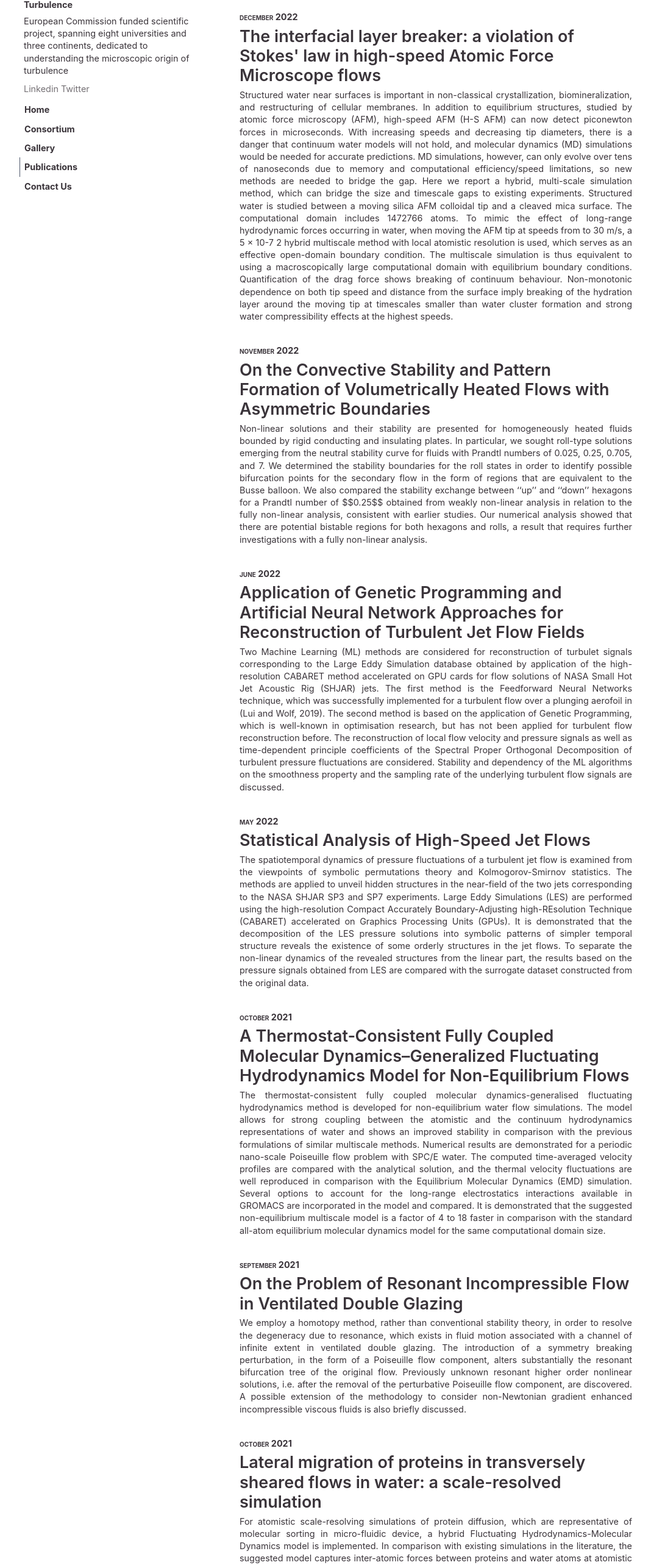
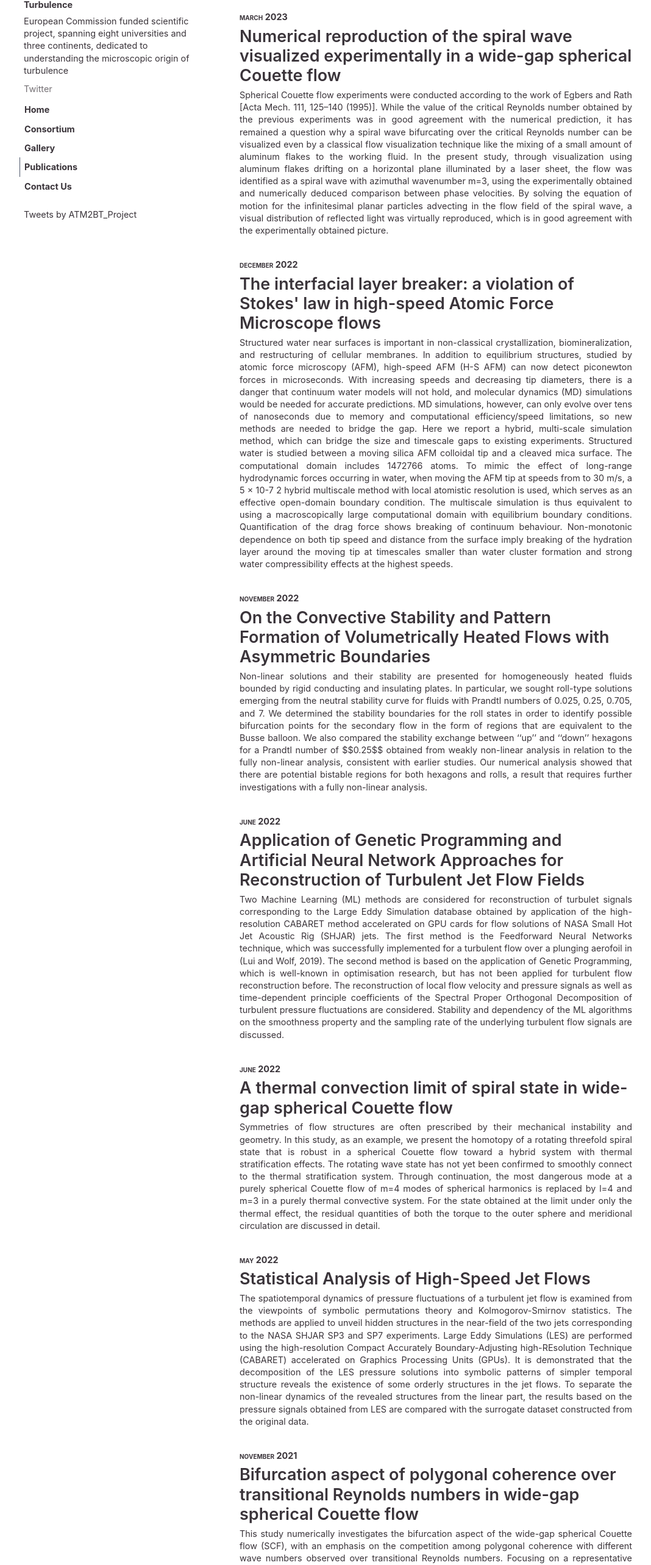
Before and after one commit to ATM2BT/ATM2BT.github.io, a plain HTML site: page publications.html in a window 1280 px wide. Shown: the part 194-2760 px from the top of the page at 61% size, without its empty margins (101-1169 px from the left). Drawn offline with Linux system fonts and the light colour scheme.

Commit message:
Add files via upload

```diff
--- a/publications.html
+++ b/publications.html
@@ -23,12 +23,12 @@
                             European Commission funded scientific project, spanning eight universities and three continents, dedicated to understanding the microscopic origin of turbulence
                         </div>
                         <div class="socials">
-                            <span>
+                            <!-- <span>
                                 <a href="https://www.linkedin.com/in/atm2bt-consortium-2930ab18a" target="_blank" rel="nofollow noopener noreferrer">Linkedin</a>
                             </span>
-                            &nbsp;
+                            &nbsp; -->
                             <span>
-                                <a href="https://twitter.com/Atm2Bt" target="_blank" rel="nofollow noopener noreferrer">Twitter</a>
+                                <a href="https://twitter.com/ATM2BT_Project" target="_blank" rel="nofollow noopener noreferrer">Twitter</a>
                             </span>
                         </div>
                         <div>
@@ -64,11 +64,24 @@
                                     </a>
                                 </li>
                             </ul>
-                            <a class="twitter-timeline" data-height="500" href="https://twitter.com/Atm2Bt?ref_src=twsrc%5Etfw"></a> <script async src="https://platform.twitter.com/widgets.js" charset="utf-8"></script>
+                            <a class="twitter-timeline" data-height="500" data-dnt="true" data-theme="light" href="https://twitter.com/ATM2BT_Project?ref_src=twsrc%5Etfw">Tweets by ATM2BT_Project</a> <script async src="https://platform.twitter.com/widgets.js" charset="utf-8"></script>
                         </div>
                     </div>
                     <main class="mainbody">
                         <h1 class="blogposttitle">Publications</h1>
+                        <div class="article">
+                            <a href="https://doi.org/10.1063/5.0144365">
+                                <div class="date">
+                                    March 2023
+                                </div>
+                                <h2 class="articletitle">
+                                    Numerical reproduction of the spiral wave visualized experimentally in a wide-gap spherical Couette flow
+                                </h2>
+                                <p align="justify" class="articledescription">
+                                    Spherical Couette flow experiments were conducted according to the work of Egbers and Rath [Acta Mech. 111, 125–140 (1995)]. While the value of the critical Reynolds number obtained by the previous experiments was in good agreement with the numerical prediction, it has remained a question why a spiral wave bifurcating over the critical Reynolds number can be visualized even by a classical flow visualization technique like the mixing of a small amount of aluminum flakes to the working fluid. In the present study, through visualization using aluminum flakes drifting on a horizontal plane illuminated by a laser sheet, the flow was identified as a spiral wave with azimuthal wavenumber m=3, using the experimentally obtained and numerically deduced comparison between phase velocities. By solving the equation of motion for the infinitesimal planar particles advecting in the flow field of the spiral wave, a visual distribution of reflected light was virtually reproduced, which is in good agreement with the experimentally obtained picture.
+                                </p>
+                            </a>
+                        </div>
                         <div class="article">
                             <a href="https://www.researchgate.net/publication/366067215_The_interfacial_layer_breaker_a_violation_of_Stokes'_law_in_high-speed_Atomic_Force_Microscope_flows">
                                 <div class="date">
@@ -109,6 +122,19 @@
                             </a>
                         </div>
                         <div class="article">
+                            <a href="https://doi.org/10.1063/5.0091287">
+                                <div class="date">
+                                    June 2022
+                                </div>
+                                <h2 class="articletitle">
+                                    A thermal convection limit of spiral state in wide-gap spherical Couette flow
+                                </h2>
+                                <p align="justify" class="articledescription">
+                                    Symmetries of flow structures are often prescribed by their mechanical instability and geometry. In this study, as an example, we present the homotopy of a rotating threefold spiral state that is robust in a spherical Couette flow toward a hybrid system with thermal stratification effects. The rotating wave state has not yet been confirmed to smoothly connect to the thermal stratification system. Through continuation, the most dangerous mode at a purely spherical Couette flow of m=4 modes of spherical harmonics is replaced by l=4 and m=3 in a purely thermal convective system. For the state obtained at the limit under only the thermal effect, the residual quantities of both the torque to the outer sphere and meridional circulation are discussed in detail.
+                                </p>
+                            </a>
+                        </div>
+                        <div class="article">
                             <a href="https://www.researchgate.net/publication/360369826_Statistical_Analysis_of_High-Speed_Jet_Flows">
                                 <div class="date">
                                     May 2022
@@ -118,6 +144,19 @@
                                 </h2>
                                 <p align="justify" class="articledescription">
                                     The spatiotemporal dynamics of pressure fluctuations of a turbulent jet flow is examined from the viewpoints of symbolic permutations theory and Kolmogorov-Smirnov statistics. The methods are applied to unveil hidden structures in the near-field of the two jets corresponding to the NASA SHJAR SP3 and SP7 experiments. Large Eddy Simulations (LES) are performed using the high-resolution Compact Accurately Boundary-Adjusting high-REsolution Technique (CABARET) accelerated on Graphics Processing Units (GPUs). It is demonstrated that the decomposition of the LES pressure solutions into symbolic patterns of simpler temporal structure reveals the existence of some orderly structures in the jet flows. To separate the non-linear dynamics of the revealed structures from the linear part, the results based on the pressure signals obtained from LES are compared with the surrogate dataset constructed from the original data.
+                                </p>
+                            </a>
+                        </div>
+                        <div class="article">
+                            <a href="https://doi.org/10.1103/PhysRevFluids.6.113903">
+                                <div class="date">
+                                    November 2021
+                                </div>
+                                <h2 class="articletitle">
+                                    Bifurcation aspect of polygonal coherence over transitional Reynolds numbers in wide-gap spherical Couette flow
+                                </h2>
+                                <p align="justify" class="articledescription">
+                                    This study numerically investigates the bifurcation aspect of the wide-gap spherical Couette flow (SCF), with an emphasis on the competition among polygonal coherence with different wave numbers observed over transitional Reynolds numbers. Focusing on a representative case, the half-radius ratio η=1/2, we confirm that the axisymmetric state becomes unstable over the first transitional Reynolds number at which the fourfold spiral state bifurcates, using the continuation method based on the Newton–Raphson algorithm. The Galerkin-spectral method was employed to numerically solve the governing equations. It is found that the threefold spiral state bifurcates from the axisymmetric state at a slightly higher Reynolds number than the first transitional Reynolds number. The attraction of the threefold spiral state expands rapidly with an increase in the Reynolds number, which is determined by verifying the distance of the unstable periodiclike state to both spiral states in the state space. This aspect of the state space explains the experimentally bistable realization of different equilibrium states over the first transitional Reynolds number. This study also found that the periodiclike state is composed of the three- and fourfold spiral states, similar to a beat with two different frequencies.
                                 </p>
                             </a>
                         </div>
```
Also changed, not shown: articletemplate.html (+6 -6 lines), consortium.html (+4 -4 lines), contact.html (+4 -4 lines), gallery.html (+4 -4 lines), index.html (+4 -4 lines).
